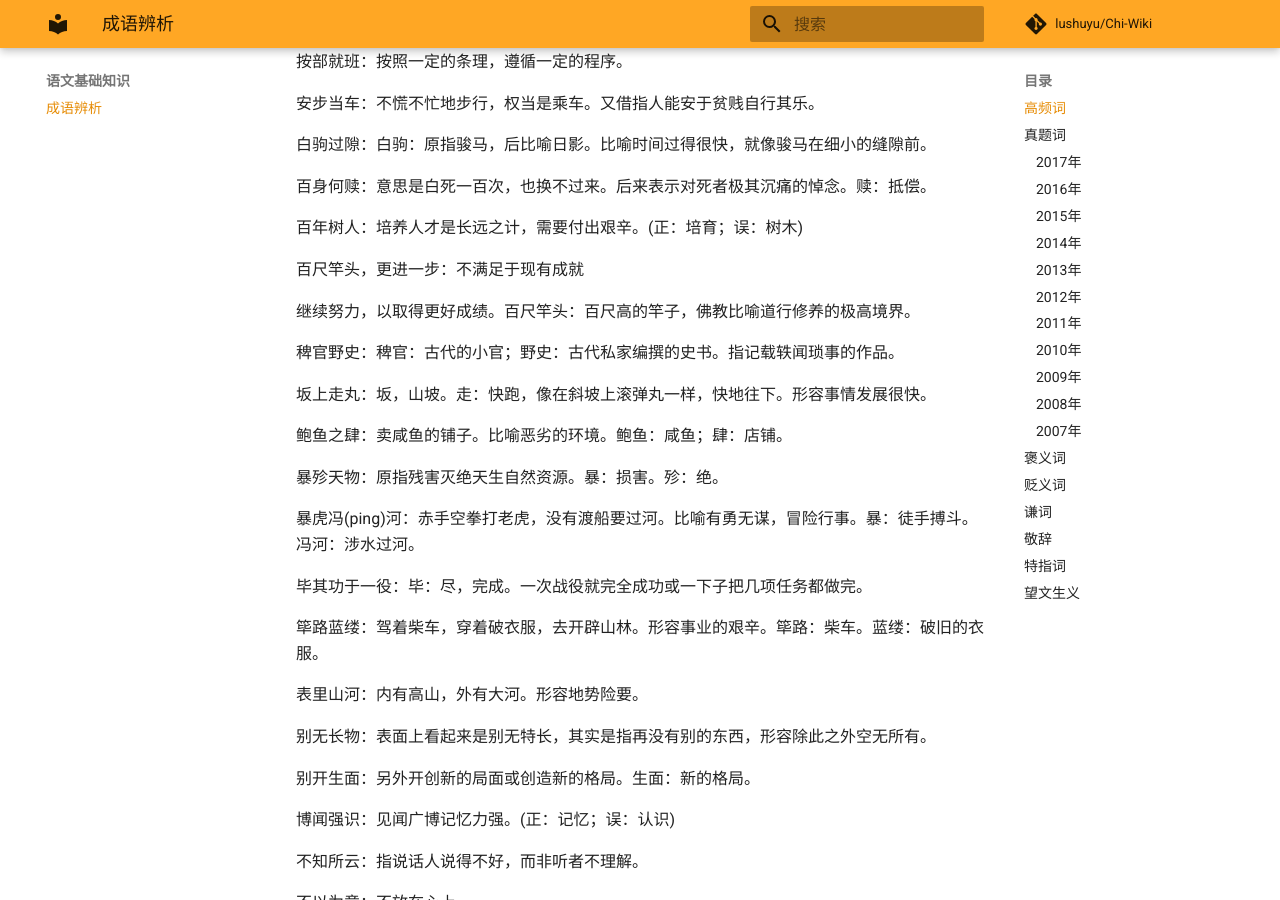
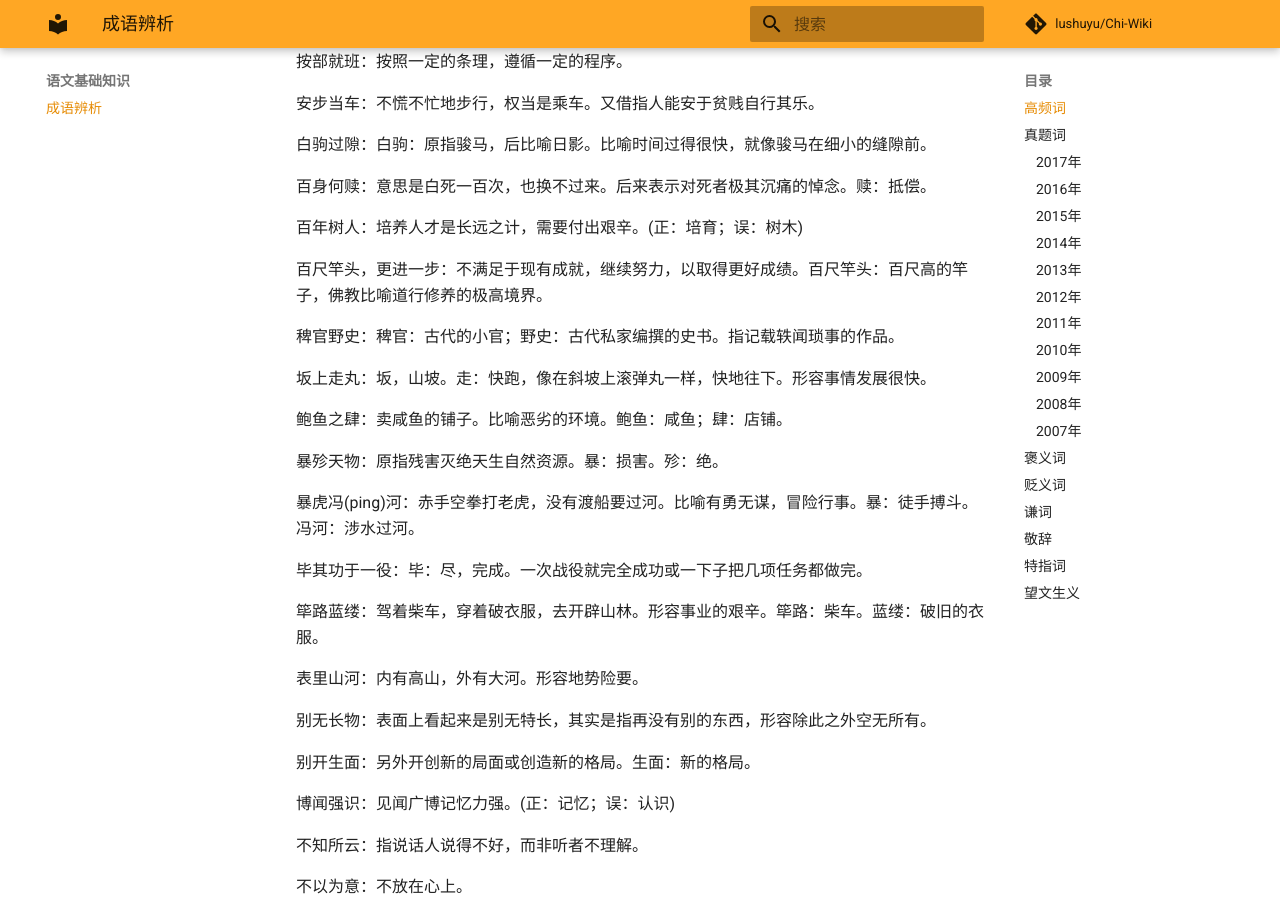
Before and after one commit to lushuyu/Chi-Wiki, an MkDocs documentation site: the page built from docs/语文基础知识/成语辨析.md, in a window 1280 px wide and 900 px high, scrolled down 572 px. Built offline with MkDocs 1.6.1 and Material for MkDocs 9.7.7, drawn with Linux system fonts in a browser that asks for light colours; comment, search, counter and statistics services are not loaded.

```diff
--- a/docs/语文基础知识/成语辨析.md
+++ b/docs/语文基础知识/成语辨析.md
@@ -38,9 +38,7 @@
 百年树人：培养人才是长远之计，需要付出艰辛。(正：培育；误：树木)
 
 
-百尺竿头，更进一步：不满足于现有成就
-
-继续努力，以取得更好成绩。百尺竿头：百尺高的竿子，佛教比喻道行修养的极高境界。
+百尺竿头，更进一步：不满足于现有成就，继续努力，以取得更好成绩。百尺竿头：百尺高的竿子，佛教比喻道行修养的极高境界。
 
 
 稗官野史：稗官：古代的小官；野史：古代私家编撰的史书。指记载轶闻琐事的作品。
```
